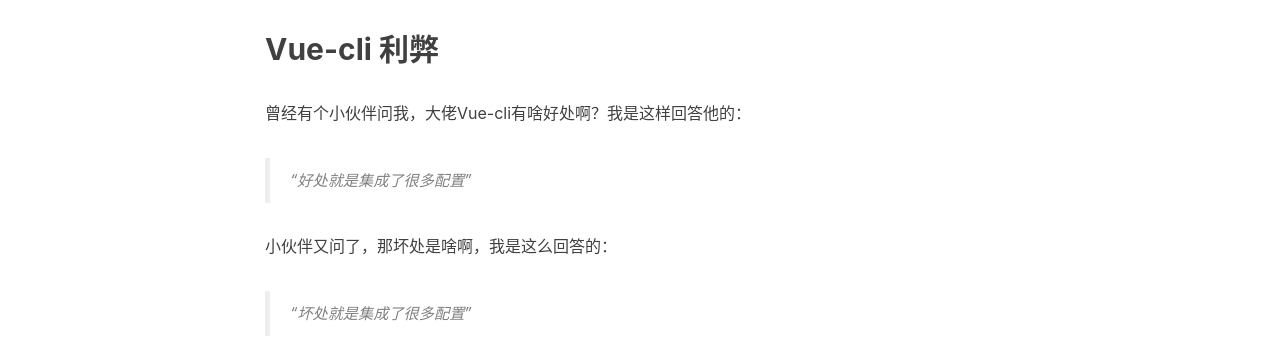
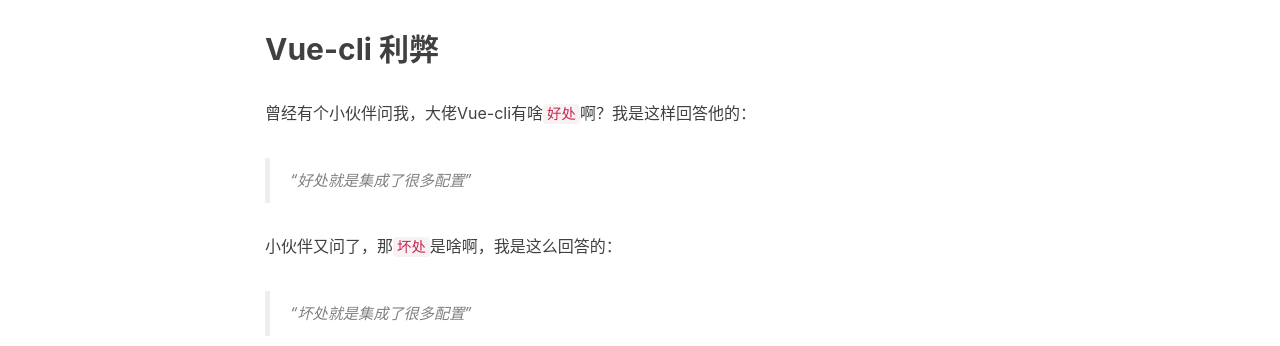
Before and after one commit to adamma1024/ml-blog, a Jekyll site: the page built from _posts/2019-06-13-vue-cli3-webpack.md, in a window 1280 px wide and 900 px high, scrolled down 495 px. Shown: the part 157-503 px from the top of the window. Built offline with Jekyll 4.4.1, drawn with Linux system fonts in a browser that asks for light colours; comment, search, counter and statistics services are not loaded.

```diff
--- a/_posts/2019-06-13-vue-cli3-webpack.md
+++ b/_posts/2019-06-13-vue-cli3-webpack.md
@@ -14,10 +14,10 @@ tags:
 > 羽坛一代名将，李宗伟于今日退役。 愿天堂，呸呸呸，愿大佬战胜病魔享受幸福人生！🎉🎉🎉
 
 ## Vue-cli 利弊
-曾经有个小伙伴问我，大佬Vue-cli有啥好处啊？我是这样回答他的：
+曾经有个小伙伴问我，大佬Vue-cli有啥``好处``啊？我是这样回答他的：
 > “好处就是集成了很多配置”
 
-小伙伴又问了，那坏处是啥啊，我是这么回答的：
+小伙伴又问了，那``坏处``是啥啊，我是这么回答的：
 > “坏处就是集成了很多配置”
 
 是不是有种``“成也风云，败也风云”``的感jio~,没错，对于我来说就是这样<br/>
```
